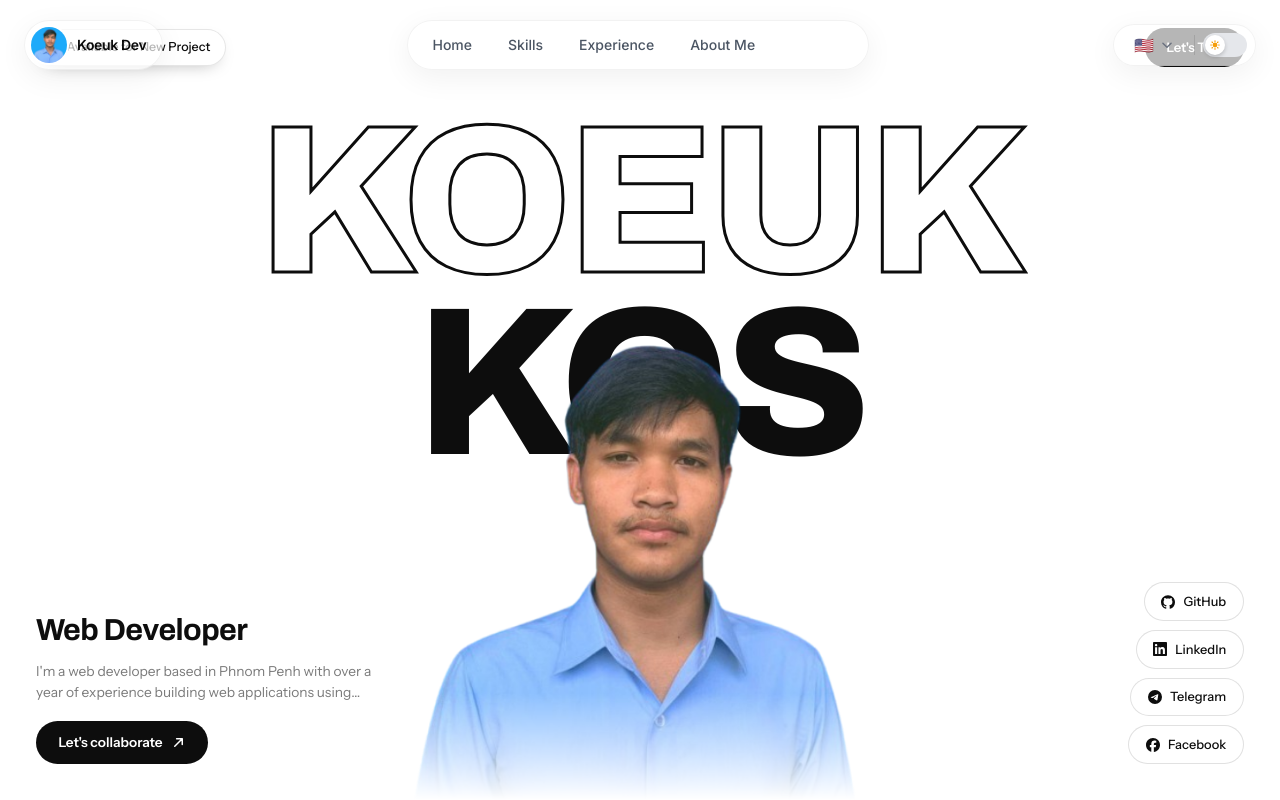
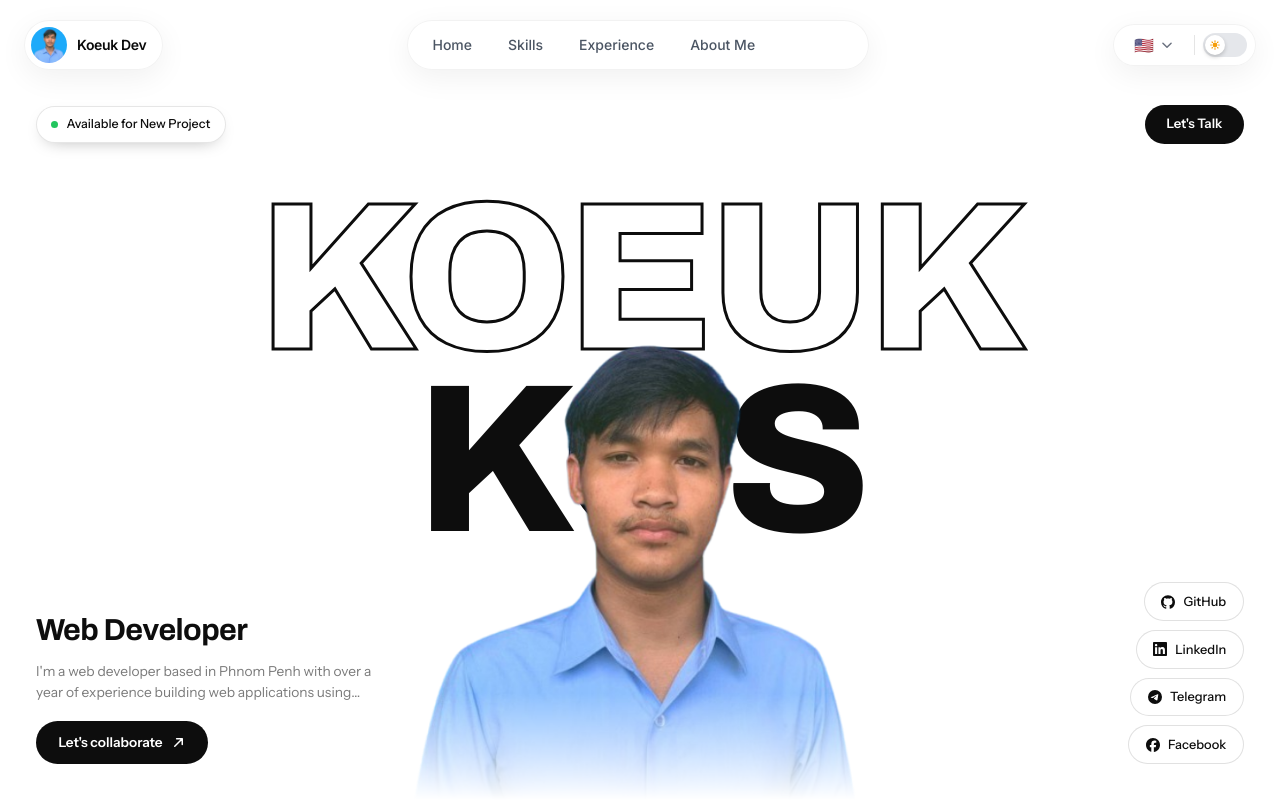
Before and after one commit to koeuk/Portfolio, a Nuxt app: page / in a window 1280 px wide. Shown: the top 800 px of the page. Built offline with nearby package versions, Linux system fonts and the light colour scheme.

Commit message:
style: adjust top margins in HeroFuturistic component to prevent navbar collision and refine layout spacing

```diff
--- a/components/ui/HeroFuturistic.vue
+++ b/components/ui/HeroFuturistic.vue
@@ -113,6 +113,8 @@ const socials = [
 .hero-top {
   position: relative;
   z-index: 3;
+  /* Sit below the floating navbar rather than colliding with it */
+  margin-top: clamp(3.5rem, 6vw, 5.5rem);
   display: flex;
   align-items: center;
   justify-content: space-between;
@@ -182,7 +184,7 @@ const socials = [
 .hero-name {
   position: relative;
   z-index: 1;
-  margin-top: clamp(1rem, 4vw, 2.75rem);
+  margin-top: clamp(1.25rem, 3.5vw, 3rem);
   display: flex;
   flex-wrap: wrap;
   justify-content: center;
```
